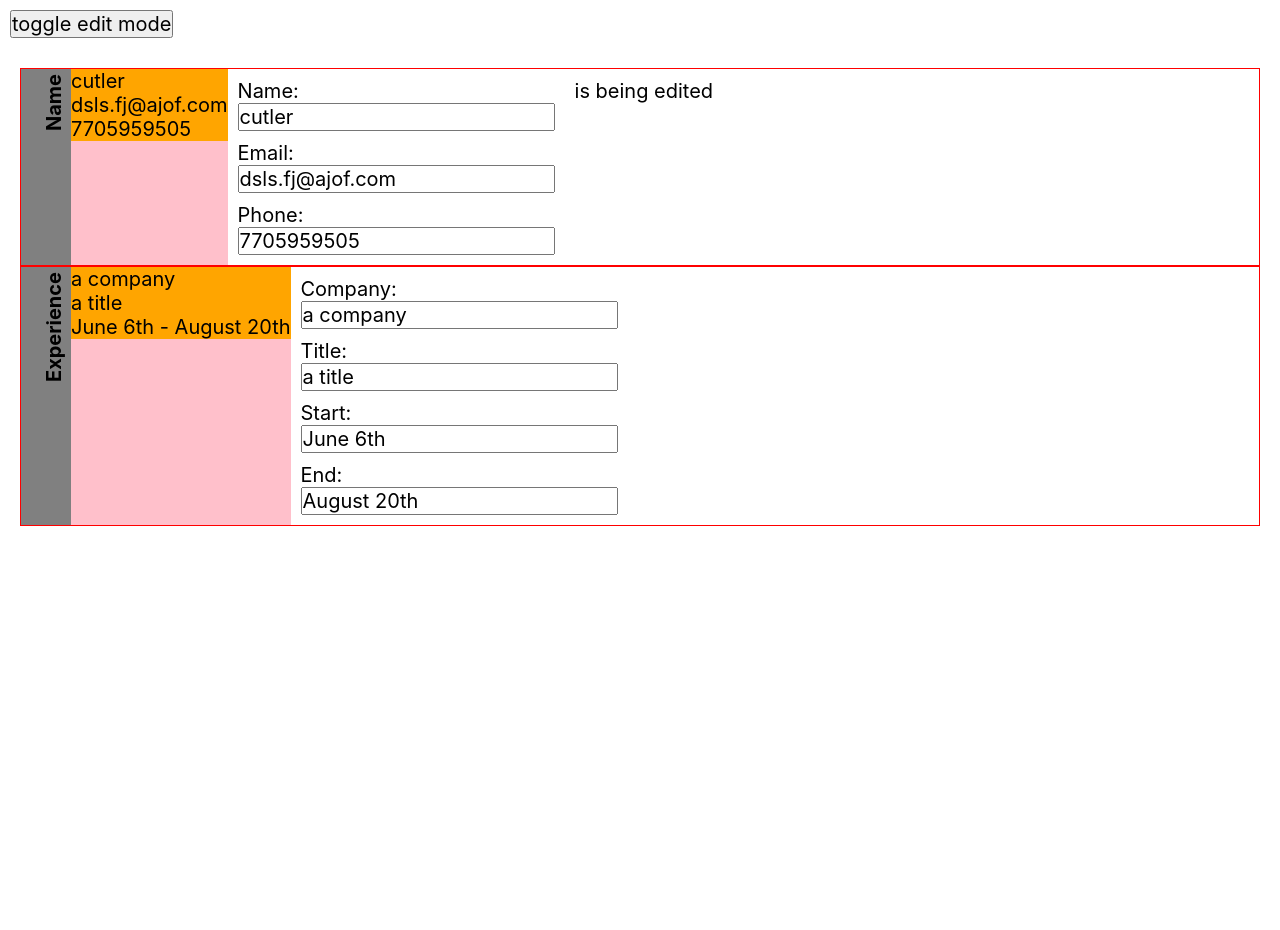
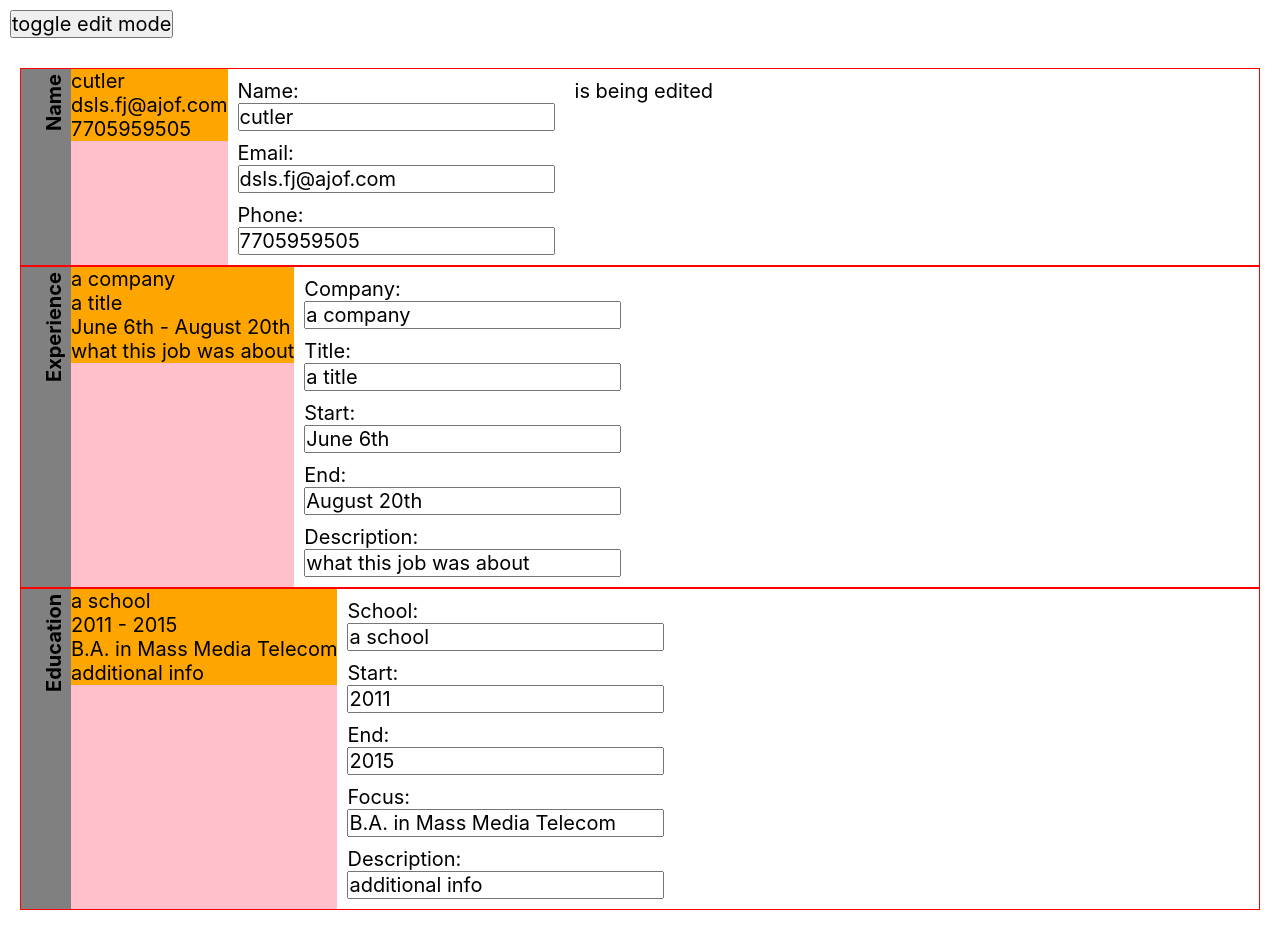
Before and after one commit to CutlerSheridan/cv-builder, a React (Create React App) app: page / in a window 1280 px wide. Before the commit the page ends 800 px from the top, so only its background shows below. Built offline with nearby package versions, Linux system fonts and the light colour scheme.

Commit message:
0.2.5 Build Education component

```diff
--- a/package.json
+++ b/package.json
@@ -1,6 +1,6 @@
 {
   "name": "cv-builder",
-  "version": "0.2.4",
+  "version": "0.2.5",
   "private": true,
   "dependencies": {
     "@testing-library/jest-dom": "^5.16.5",
--- a/src/App.js
+++ b/src/App.js
@@ -41,12 +41,21 @@ class App extends Component {
         program: {
           id: uniqid(),
           school: '',
-          focus: '',
           start: '',
           end: '',
+          focus: '',
           description: '',
         },
-        programs: [],
+        programs: [
+          {
+            id: uniqid(),
+            school: 'a school',
+            start: '2011',
+            end: '2015',
+            focus: 'B.A. in Mass Media Telecom',
+            description: 'additional info',
+          },
+        ],
       },
       editing: true,
     };
@@ -99,6 +108,11 @@ class App extends Component {
             editing={this.state.editing}
             onchange={this.handleChange}
           ></Experience>
+          <Education
+            info={this.state.education}
+            editing={this.state.editing}
+            onchange={this.handleChange}
+          ></Education>
         </div>
       </div>
     );
--- a/src/components/Education.js
+++ b/src/components/Education.js
@@ -0,0 +1,50 @@
+import { Component } from 'react';
+import Sidebar from './Sidebar';
+import AllItems from './AllItems';
+
+class Education extends Component {
+  render() {
+    const { editing, info, onchange } = this.props;
+    return (
+      <section className="section-container">
+        <Sidebar text="Education"></Sidebar>
+        <div className={`section-preview ${editing ? 'hidden' : ''}`}>
+          {info.programs.map((p) => {
+            return (
+              <div className="program" key={`static_${p.id}`}>
+                <div className="item-container">{p.school}</div>
+                <div className="item-container">
+                  {p.start} - {p.end}
+                </div>
+                <div className="item-container">{p.focus}</div>
+                <div className="item-container">{p.description}</div>
+              </div>
+            );
+          })}
+        </div>
+        <form className={`${editing ? '' : 'hidden'}`}>
+          {info.programs.map((p) => {
+            return (
+              <div className="program-edit" key={`program_${p.id}`}>
+                <AllItems
+                  obj={p}
+                  onchange={onchange}
+                  section="education"
+                  inputProps={[
+                    'school',
+                    'start',
+                    'end',
+                    'focus',
+                    'description',
+                  ]}
+                ></AllItems>
+              </div>
+            );
+          })}
+        </form>
+      </section>
+    );
+  }
+}
+
+export default Education;
--- a/src/components/Experience.js
+++ b/src/components/Experience.js
@@ -16,6 +16,7 @@ class Experience extends Component {
               <div className="item-container">
                 {j.start} - {j.end}
               </div>
+              <div className="item-container">{j.description}</div>
             </div>
           ))}
         </div>
@@ -27,7 +28,13 @@ class Experience extends Component {
                   obj={j}
                   onchange={onchange}
                   section="experience"
-                  inputProps={['company', 'title', 'start', 'end']}
+                  inputProps={[
+                    'company',
+                    'title',
+                    'start',
+                    'end',
+                    'description',
+                  ]}
                 ></AllItems>
               </div>
             );
```
Also changed, not shown: 1 other file (tests, documents, lock files or other folders).
